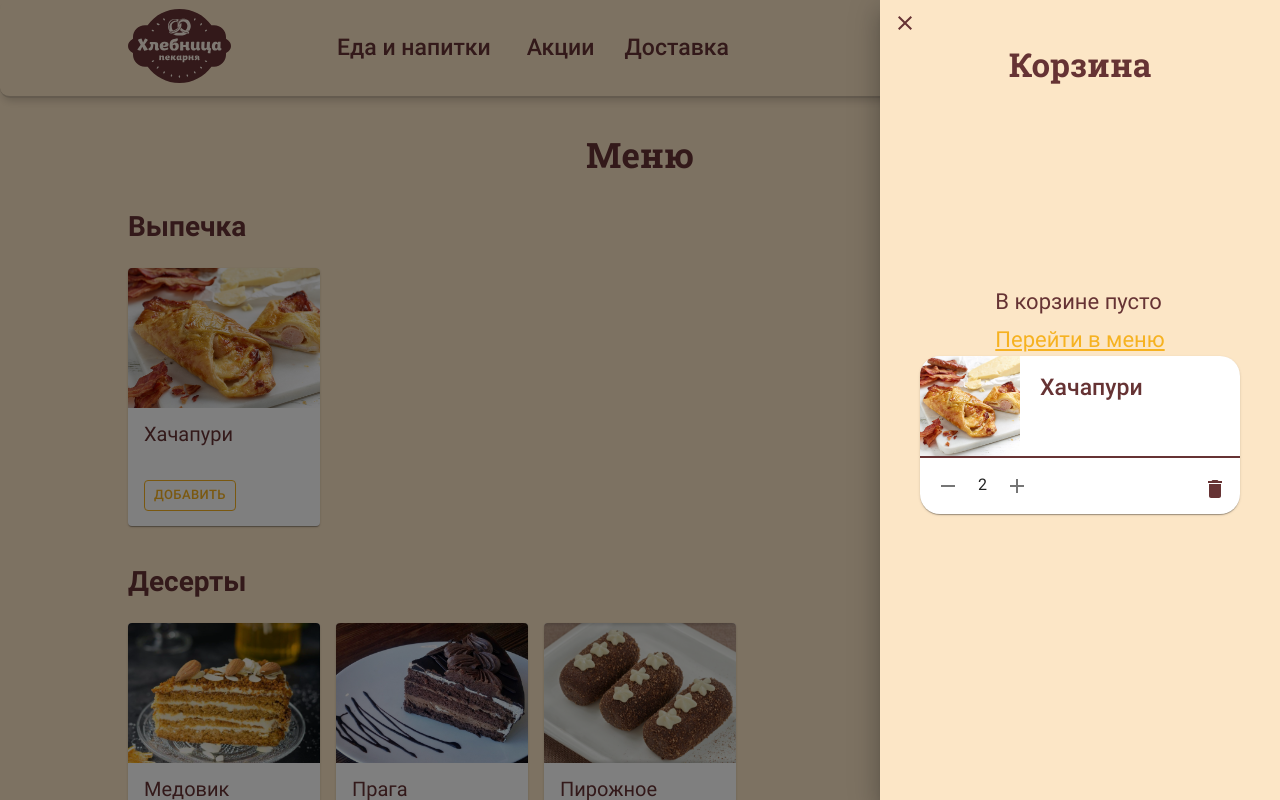
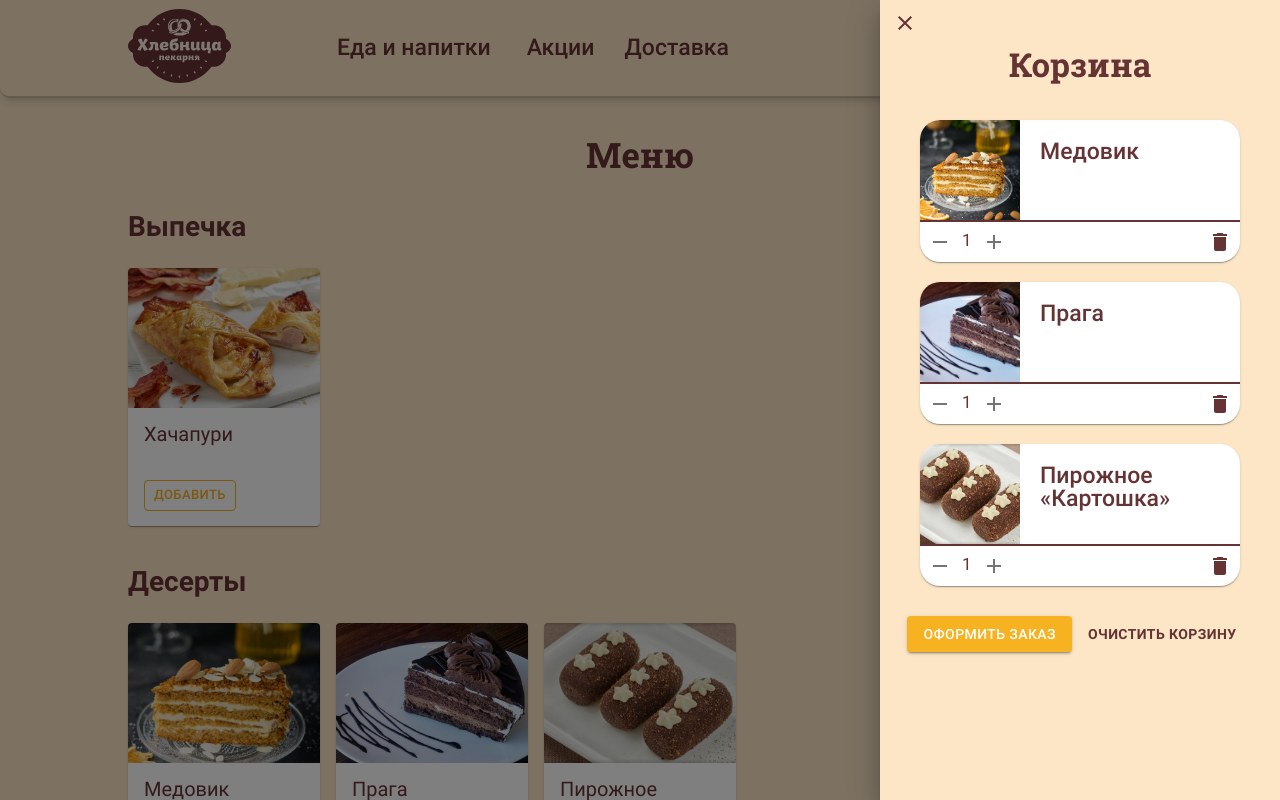
Before and after one commit to hvny/course_project_web, a React (Create React App) app in the folder online-store-frontend/: page / in a window 1280 px wide. Both pictures are taken after a click on the button "Корзина". Shown: the top 800 px of the page. Built offline with nearby package versions, Linux system fonts and the light colour scheme.

Commit message:
done: cart-item

```diff
--- a/online-store-frontend/src/components/App/App.jsx
+++ b/online-store-frontend/src/components/App/App.jsx
@@ -100,7 +100,7 @@ export default function App() {
 
   return (
     <div className="page">
-      <Header />
+      <Header tempCartItems={cartItems} />
       <main className="main">
         <Routes>
           <Route
--- a/online-store-frontend/src/components/Cart/Cart.css
+++ b/online-store-frontend/src/components/Cart/Cart.css
@@ -15,7 +15,7 @@
     font-size: 33px;
     font-weight: 700;
     line-height: 1.5;
-    margin: 0 0 45px 0;
+    margin: 0 0 30px 0;
     color: #663334;
 }
 
@@ -36,7 +36,10 @@
     font-weight: 400;
     line-height: 1.5;
     color: #F6B221;
-    /* color: #1976d2; */
+}
+
+.cart__button {
+    max-width: 200px;
 }
 
 .cart__button_close {
@@ -51,6 +54,34 @@
     color: #663334;
 }
 
+.cart__button_order {
+    background-color: #F6B221;
+}
+
+.cart__button_order:hover {
+    background-color: rgba(246, 178, 33, .8);;
+}
+
+.cart__button_clear-all {
+    color: #663334;
+    font-weight: 700;
+}
+
+.cart__cards {
+    display: flex;
+    flex-direction: column;
+    align-items: center;
+    row-gap: 20px;
+    margin: 0 0 30px 0;
+}
+
+.cart__buttons-container {
+    display: flex;
+    flex-direction: row;
+    align-items: center;
+    justify-content: center;
+}
+
 @media screen and (min-width: 320px) and (max-width: 479px) {
     .cart {
         width: 100vw;
--- a/online-store-frontend/src/components/Cart/Cart.jsx
+++ b/online-store-frontend/src/components/Cart/Cart.jsx
@@ -6,20 +6,23 @@ import { Link } from 'react-router-dom';
 import { Button } from '@mui/material';
 import CloseIcon from '@mui/icons-material/Close';
 
+import { StyledEngineProvider } from "@mui/material";
+
 import CartItem from "./CartItem/CartItem";
 
 
-export default function Cart({handleClose}) {
-    const [items, setItems] = useState([]);
+export default function Cart({ handleClose, tempCartItems, }) {
+    // const [items, setItems] = useState([]);
 
     return (
+        <StyledEngineProvider injectFirst>
             <section className="cart">
-            <button onClick={handleClose} className="cart__button_close link">
+                <button onClick={handleClose} className="cart__button cart__button_close link">
                     <CloseIcon />
                 </button>
                 <h2 className="cart__title">Корзина</h2>
                 {
-                items.length === 0 ?
+                    tempCartItems.length < 1 ?
                     <div className="cart__container_empty">
                         <p className="cart__subtitle">В корзине пусто</p>
                         <Link to="/" className="link cart__link" onClick={handleClose}>Перейти в меню</Link>
@@ -27,15 +30,19 @@ export default function Cart({handleClose}) {
                     :
                     <div className="cart__container">
                         <div className="cart__cards">
-
+                            {
+                                tempCartItems.map((item) => (
+                                    <CartItem item={item} />
+                                ))
+                            }
                         </div>
                         <div className="cart__buttons-container">
-                        <Button variant="contained">Оформить заказ</Button>
-                        <Button variant="otlined">Очистить корзину</Button>
+                            <Button variant="contained" className="cart__button cart__button_order">Оформить заказ</Button>
+                            <Button variant="otlined" className="cart__button cart__button_clear-all">Очистить корзину</Button>
                         </div>
                     </div>
                 }
-            <CartItem />
             </section>
+        </StyledEngineProvider>
     );
 }
--- a/online-store-frontend/src/components/Cart/CartItem/CartItem.css
+++ b/online-store-frontend/src/components/Cart/CartItem/CartItem.css
@@ -38,9 +38,28 @@
     margin:0;
 }
 
+.cart-item__buttons {
+}
+
+.cart-item__button_add {
+    padding: 0;
+}
+
+.cart-item__button_remove {
+    padding: 0;
+}
+
 .cart-item__button_delete {
     color: #663334;
     position: absolute;
     bottom: 5px;
     right: 5px;
+    width: 30px;
+    height: 30px;
 }
+
+.cart-item__quantity {
+    margin: 0 10px;
+    color: #663334;
+    font-size: 17px;
+}
--- a/online-store-frontend/src/components/Cart/CartItem/CartItem.jsx
+++ b/online-store-frontend/src/components/Cart/CartItem/CartItem.jsx
@@ -1,90 +1,53 @@
 import "./CartItem.css";
 
+import { useState } from "react";
+
 import { StyledEngineProvider } from '@mui/material/styles';
-import * as React from 'react';
-import { useTheme } from '@mui/material/styles';
-import { useState } from "react";
-import Box from '@mui/material/Box';
+import { CardActions } from '@mui/material';
 import Card from '@mui/material/Card';
-import CardContent from '@mui/material/CardContent';
 import CardMedia from '@mui/material/CardMedia';
 import IconButton from '@mui/material/IconButton';
-import Typography from '@mui/material/Typography';
-import SkipPreviousIcon from '@mui/icons-material/SkipPrevious';
-import PlayArrowIcon from '@mui/icons-material/PlayArrow';
-import SkipNextIcon from '@mui/icons-material/SkipNext';
 
 import DeleteIcon from '@mui/icons-material/Delete';
 import AddIcon from '@mui/icons-material/Add';
 import RemoveIcon from '@mui/icons-material/Remove';
 
-import {
-    Button,
-    CardActionArea,
-    CardActions,
-} from '@mui/material';
-
 import hachapuriImg from "../../../images/hachapuri.jpg";
 
 
-export default function CartItem() {
-    const theme = useTheme();
-    const [itemsQuantity, setItemsQuantity] = useState(0);
+export default function CartItem({ item, deleteItem, }) {
+    const [itemsQuantity, setItemsQuantity] = useState(1);
+
     return (
         <StyledEngineProvider injectFirst>
             <Card className="cart-item">
                 <div className="cart-item__row cart-item__row_1">
                     <CardMedia
                         component="img"
-                        // sx={{ width: 100 }}
-                        image={hachapuriImg}
-                        alt="Live from space album cover"
+                        image={item.image}
+                        alt={item.title}
                         className="cart-item__image"
                     />
                     <div className="cart-item__title-container">
-                        <h3 className="cart-item__title">Хачапури</h3>
+                        <h3 className="cart-item__title">{item.title}</h3>
                     </div>
                 </div>
                 <div className="cart-item__row">
                     <CardActions className="cart-item__actions">
-                        <div className="card__buttons">
-                            <IconButton >
+                        <div className="cart-item__buttons">
+                            <IconButton className="cart-item__button_remove">
                                 <RemoveIcon />
                             </IconButton>
-                            <span className="item-info__quantity">2</span>
-                            <IconButton >
+                            <span className="cart-item__quantity">{itemsQuantity}</span>
+                            <IconButton  className="cart-item__button_add">
                                 <AddIcon/>
                             </IconButton>
-                            <IconButton className="cart-item__button_delete">
+                            <IconButton className="cart-item__button_delete" onClick={deleteItem}>
                                 <DeleteIcon />
                             </IconButton>
                         </div>
                     </CardActions>
                 </div>
-
-
-                {/* <Box sx={{ display: 'flex', flexDirection: 'column' }}>
-                    <CardContent sx={{ flex: '1 0 auto' }}>
-                        <Typography component="div" variant="h5">
-                            Live From Space
-                        </Typography>
-                        <Typography variant="subtitle1" color="text.secondary" component="div">
-                            Mac Miller
-                        </Typography>
-                    </CardContent>
-                    <Box sx={{ display: 'flex', alignItems: 'center', pl: 1, pb: 1 }}>
-                        <IconButton aria-label="previous">
-                            {theme.direction === 'rtl' ? <SkipNextIcon /> : <SkipPreviousIcon />}
-                        </IconButton>
-                        <IconButton aria-label="play/pause">
-                            <PlayArrowIcon sx={{ height: 38, width: 38 }} />
-                        </IconButton>
-                        <IconButton aria-label="next">
-                            {theme.direction === 'rtl' ? <SkipPreviousIcon /> : <SkipNextIcon />}
-                        </IconButton>
-                    </Box>
-                </Box> */}
-
             </Card>
         </StyledEngineProvider>
     );
--- a/online-store-frontend/src/components/Header/Header.jsx
+++ b/online-store-frontend/src/components/Header/Header.jsx
@@ -8,7 +8,7 @@ import Navigation from "./Navigation/Navigation";
 import HeaderButtons from "./HeaderButtons/HeaderButtons";
 
 
-function Header() {
+function Header({tempCartItems}) {
     const [isCartOpen, setIsCartOpen] = useState(false);
 
     function handleCartClick() {
@@ -29,7 +29,7 @@ function Header() {
                 </Link>
                 <div className="header__content">
                     <Navigation />
-                    <HeaderButtons isCartOpen={isCartOpen} handleCartClick={handleCartClick} />
+                    <HeaderButtons isCartOpen={isCartOpen} handleCartClick={handleCartClick} tempCartItems={tempCartItems} />
                 </div>
             </div>
         </header>
--- a/online-store-frontend/src/components/Header/HeaderButtons/HeaderButtons.jsx
+++ b/online-store-frontend/src/components/Header/HeaderButtons/HeaderButtons.jsx
@@ -9,7 +9,7 @@ import { Link } from "react-router-dom";
 import Cart from "../../Cart/Cart";
 
 
-export default function HeaderButtons({ isCartOpen, handleCartClick }) {
+export default function HeaderButtons({ isCartOpen, handleCartClick, tempCartItems }) {
 
     return (
         <StyledEngineProvider injectFirst>
@@ -28,7 +28,7 @@ export default function HeaderButtons({ isCartOpen, handleCartClick }) {
                     onClose={handleCartClick}
                     anchor="right"
                 >
-                    <Cart handleClose={handleCartClick} />
+                    <Cart handleClose={handleCartClick} tempCartItems={tempCartItems} />
                 </Drawer>
                 <Link
                     aria-label="Профиль"
--- a/online-store-frontend/src/components/PageNotFound/PageNotFound.css
+++ b/online-store-frontend/src/components/PageNotFound/PageNotFound.css
@@ -31,6 +31,7 @@
     color: #F6B221;
     text-align: center;
     text-decoration: none;
+    margin-bottom: 50px;
 }
 
 @media screen and (max-width: 768px)  {
```
Also changed, not shown: online-store-frontend/src/components/ItemCard/ItemCard.css (+2 -16 lines), online-store-frontend/src/components/ItemCard/ItemCard.jsx (+6 -2 lines), online-store-frontend/src/components/Profile/Profile.jsx (+5 -4 lines). Lines whose indentation alone changed are shown as unchanged.
